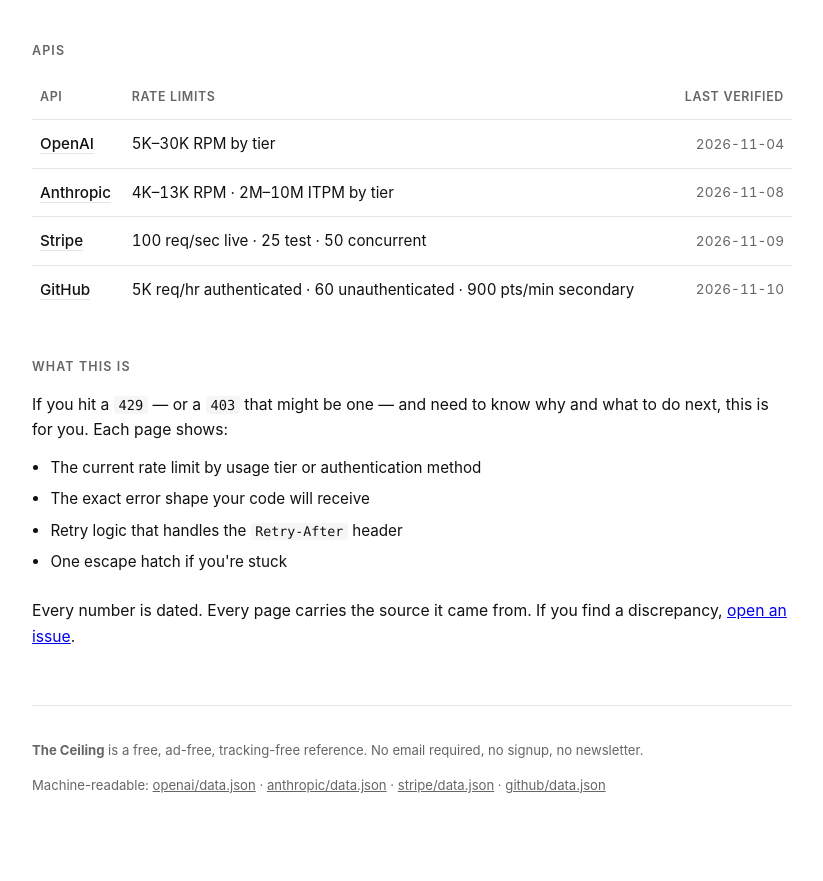
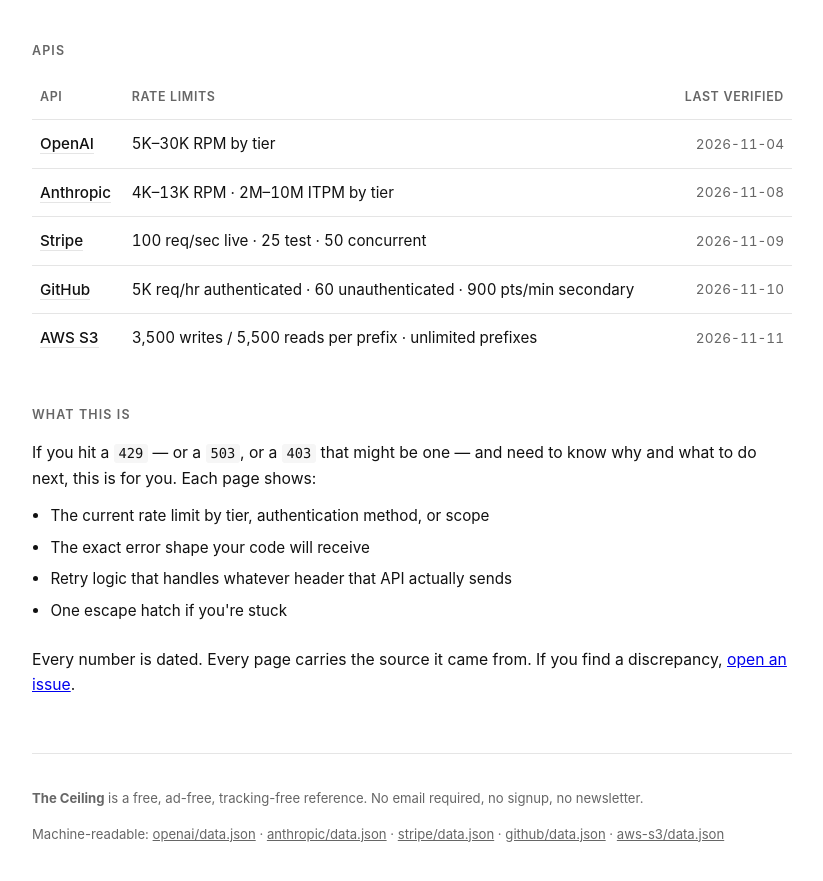
Before and after one commit to Api-Ceilings/theceiling, a plain HTML site: page index.html in a window 1280 px wide. Shown: the part 175-1056 px from the top of the page, without its empty margins (228-1051 px from the left). Drawn offline with Linux system fonts and the light colour scheme.

Commit message:
Update index.html

```diff
--- a/index.html
+++ b/index.html
@@ -4,7 +4,7 @@
 <meta charset="UTF-8">
 <meta name="viewport" content="width=device-width,initial-scale=1.0">
 <title>The Ceiling — Every API has a ceiling. Here's where yours is.</title>
-<meta name="description" content="Cross-API rate limit reference. Verified RPM, TPM, error shapes, and retry logic for OpenAI, Anthropic, Stripe, GitHub, and more. Every number dated.">
+<meta name="description" content="Cross-API rate limit reference. Verified RPM, TPM, error shapes, and retry logic for OpenAI, Anthropic, Stripe, GitHub, AWS S3, and more. Every number dated.">
 <link rel="canonical" href="https://api-ceilings.github.io/theceiling/">
 <script type="application/ld+json">
 {
@@ -13,7 +13,7 @@
   "name": "The Ceiling",
   "url": "https://api-ceilings.github.io/theceiling/",
   "description": "Cross-API rate limit reference. Every number dated. Every page carries the source it came from.",
-  "dateModified": "2026-11-10"
+  "dateModified": "2026-11-11"
 }
 </script>
 <style>
@@ -79,16 +79,21 @@ font-size:.82rem;color:var(--muted);line-height:1.7}
   <td>5K req/hr authenticated · 60 unauthenticated · 900 pts/min secondary</td>
   <td class="date">2026-11-10</td>
 </tr>
+<tr>
+  <td><a href="aws-s3.html">AWS S3</a></td>
+  <td>3,500 writes / 5,500 reads per prefix · unlimited prefixes</td>
+  <td class="date">2026-11-11</td>
+</tr>
 </tbody>
 </table>
 
 <h2>What this is</h2>
 <div class="intro">
-<p>If you hit a <code>429</code> — or a <code>403</code> that might be one — and need to know why and what to do next, this is for you. Each page shows:</p>
+<p>If you hit a <code>429</code> — or a <code>503</code>, or a <code>403</code> that might be one — and need to know why and what to do next, this is for you. Each page shows:</p>
 <ul>
-<li>The current rate limit by usage tier or authentication method</li>
+<li>The current rate limit by tier, authentication method, or scope</li>
 <li>The exact error shape your code will receive</li>
-<li>Retry logic that handles the <code>Retry-After</code> header</li>
+<li>Retry logic that handles whatever header that API actually sends</li>
 <li>One escape hatch if you're stuck</li>
 </ul>
 <p>Every number is dated. Every page carries the source it came from. If you find a discrepancy, <a href="https://github.com/Api-Ceilings/theceiling/issues">open an issue</a>.</p>
@@ -96,7 +101,7 @@ font-size:.82rem;color:var(--muted);line-height:1.7}
 
 <div class="foot">
 <p><b>The Ceiling</b> is a free, ad-free, tracking-free reference. No email required, no signup, no newsletter.</p>
-<p>Machine-readable: <a href="openai/data.json">openai/data.json</a> · <a href="anthropic/data.json">anthropic/data.json</a> · <a href="stripe/data.json">stripe/data.json</a> · <a href="github/data.json">github/data.json</a></p>
+<p>Machine-readable: <a href="openai/data.json">openai/data.json</a> · <a href="anthropic/data.json">anthropic/data.json</a> · <a href="stripe/data.json">stripe/data.json</a> · <a href="github/data.json">github/data.json</a> · <a href="aws-s3/data.json">aws-s3/data.json</a></p>
 </div>
 
 </div>
```
